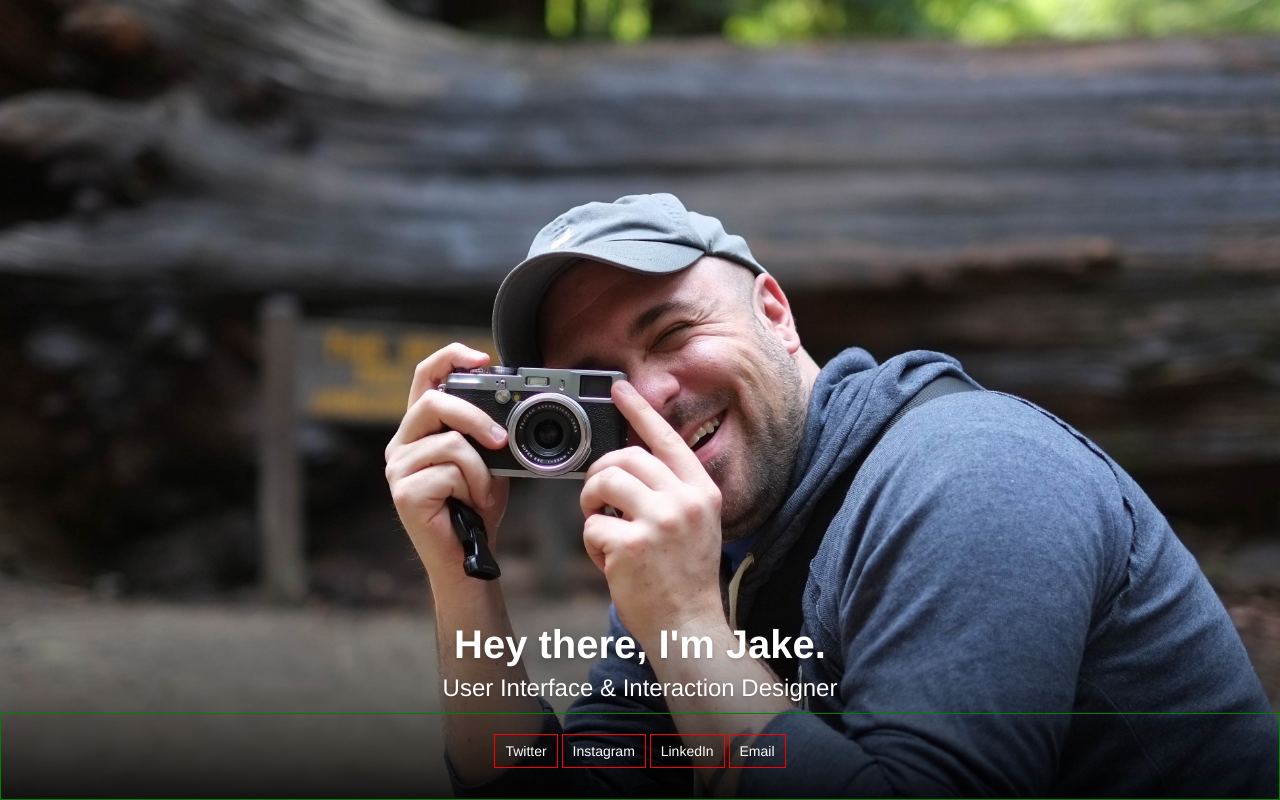
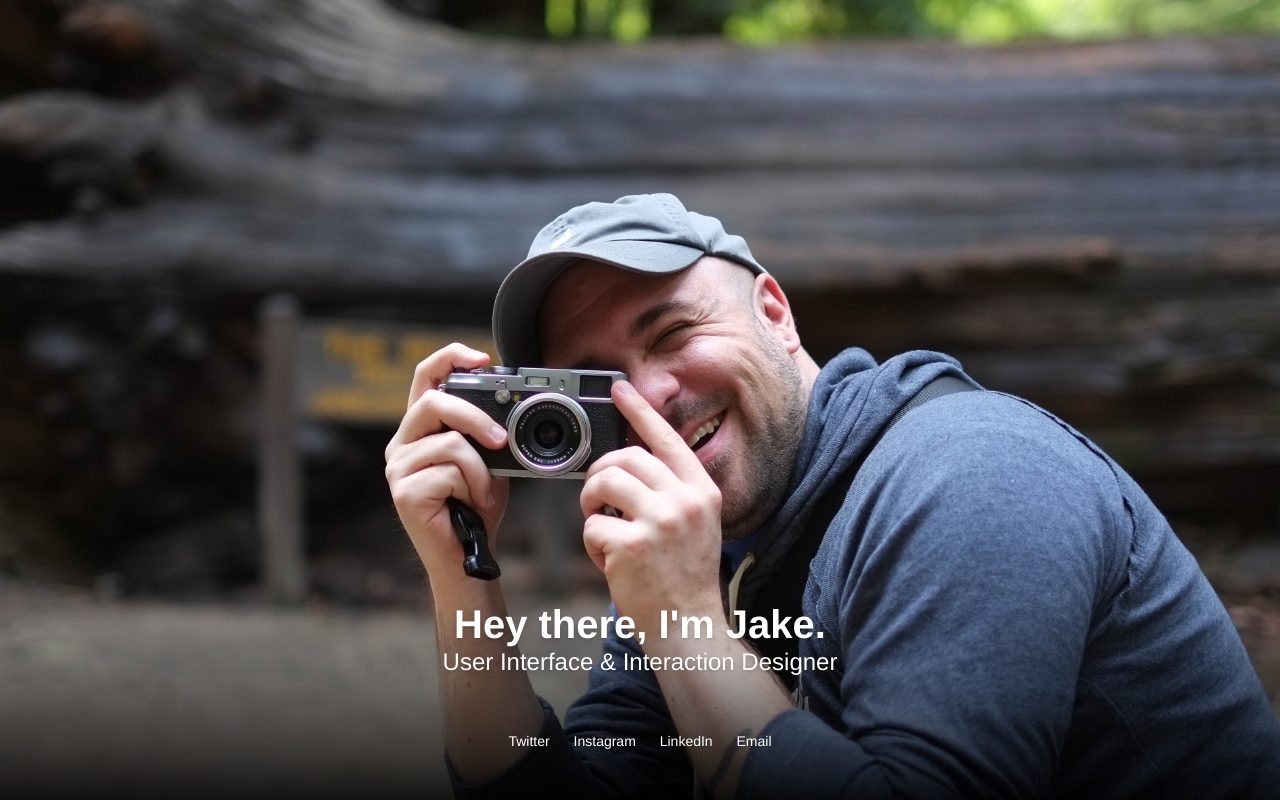
Before and after one commit to desaulniers/desaulniers.github.io, a plain HTML site: page index.html in a window 1280 px wide. Drawn offline with Linux system fonts and the light colour scheme.

Commit message:
simplification, i think

```diff
--- a/assets/master.css
+++ b/assets/master.css
@@ -42,12 +42,12 @@ h1 {
 	color: #fff;
 	font: 700 40px/48px SF Compact Display, Helvetica Neue, sans-serif;
 	text-shadow: 0 1px 2px rgba(0, 0, 0, .1), 0 2px 4px rgba(0, 0, 0, .1), 0 4px 8px rgba(0, 0, 0, .1), 0 8px 16px rgba(0, 0, 0, .1);
-	position: absolute;
+	/*position: absolute;
 	top: auto;
 	min-height: 180px;
 	right: 0;
 	bottom: 0;
-	left: 0;
+	left: 0;*/
 	text-align: center;
 }
 
@@ -55,12 +55,12 @@ h2 {
 	color: #fff;
 	font: 300 24px/28px SF Compact Display, Helvetica Neue, sans-serif;
 	text-shadow: 0 1px 2px rgba(0, 0, 0, .1), 0 2px 4px rgba(0, 0, 0, .1), 0 4px 8px rgba(0, 0, 0, .1), 0 8px 16px rgba(0, 0, 0, .1);
-	position: absolute;
+	/*position: absolute;
 	top: auto;
 	min-height: 126px;
 	right: 0;
 	bottom: 0;
-	left: 0;
+	left: 0;*/
 	text-align: center;
 }
 
@@ -81,11 +81,11 @@ div {
 }
 
 ul {
-	border: 1px solid green;
+	/*border: 1px solid green;*/
 	position: absolute;
 	top: auto;
 	height: 25%;
-	min-height: 85px;
+	min-height: 75px;
 	right: 0;
 	bottom: 0;
 	left: 0;
@@ -93,11 +93,11 @@ ul {
 }
 
 li {
-	border: 1px solid red;
+	/*border: 1px solid red;*/
 	display: inline-block;
 	padding: 0 10px;
 	/*position: relative;*/
-	margin: 20px 0 0 0;
+	margin: 0;
 }
 
 @media (max-width: 320px), (max-height: 500px) {
```
